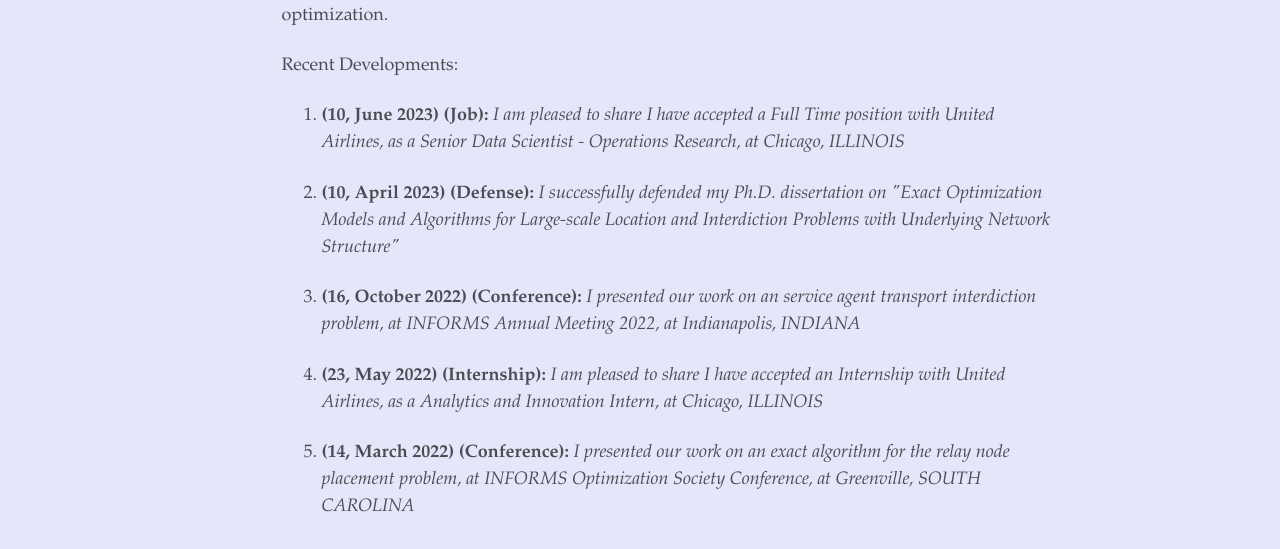
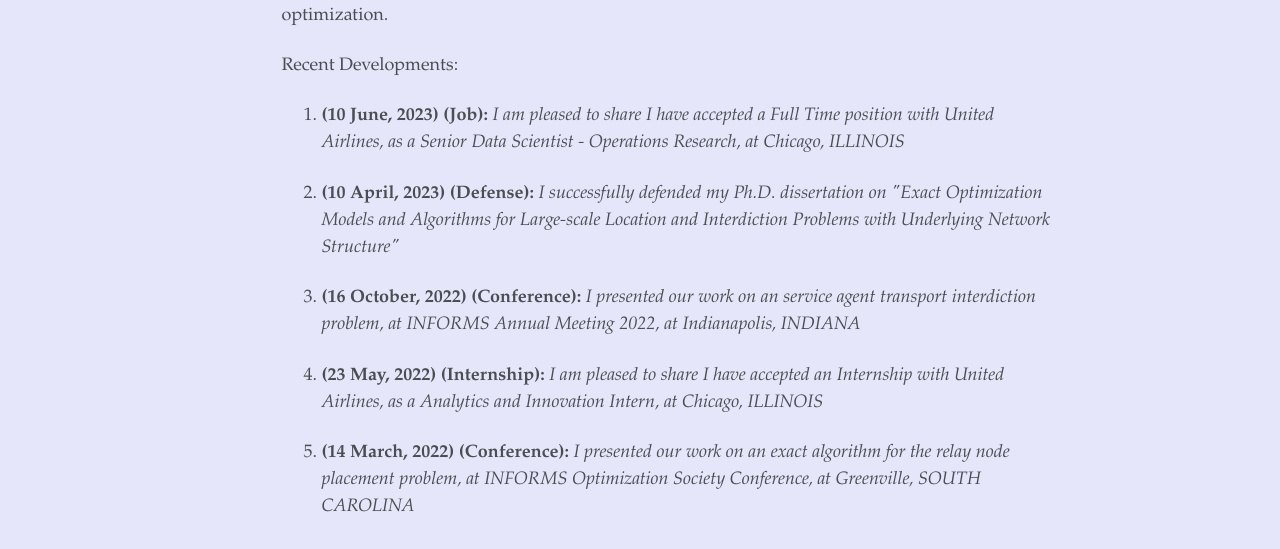
Before and after one commit to percyjackson9/percyjackson9.github.io, a Jekyll site: the page built from _pages/about.md, in a window 1280 px wide and 1319 px high. Shown: the part 586-1135 px from the top of the window. Built offline with Jekyll 4.4.1, drawn with Linux system fonts in a browser that asks for light colours; some web fonts are replaced.

Commit message:
Update about.md

```diff
--- a/_pages/about.md
+++ b/_pages/about.md
@@ -18,7 +18,7 @@ Recent Developments:
   <ol type="1">
   {% for post in site.news reversed %}
     <li>
-    <p><b>({{post.day}}, {{post.month}} {{post.year}}) ({{post.title}}):</b> <i>{{ post.excerpt }}</i></p>
+    <p><b>({{post.day}} {{post.month}}, {{post.year}}) ({{post.title}}):</b> <i>{{ post.excerpt }}</i></p>
     </li>
   {% endfor %}
   </ol>
```
